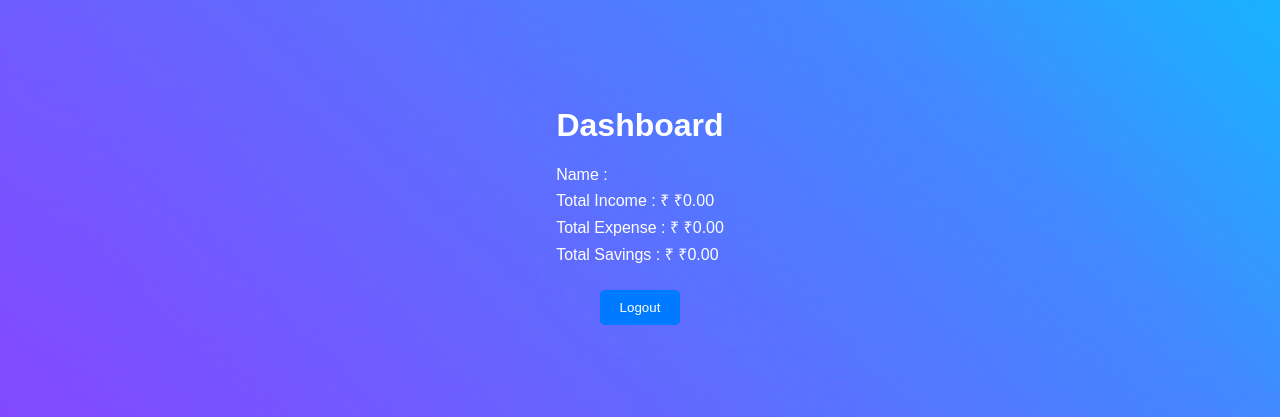
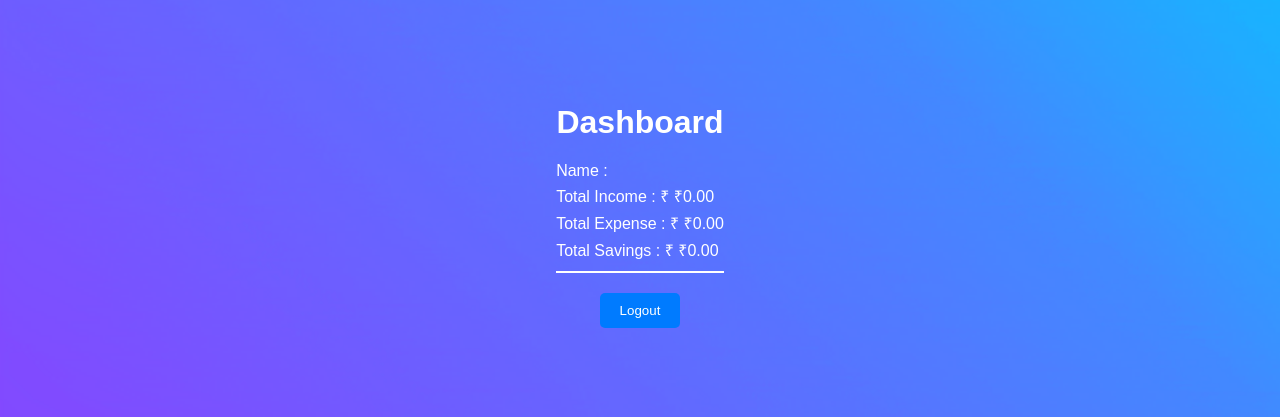
Before and after one commit to ArunKBiju/Expense-Tracker, a PHP site: page /dashboard.html in a window 1280 px wide. Shown: the part 184-601 px from the top of the page. Run offline with PHP 8.4, Linux system fonts and the light colour scheme.

Commit message:
Update dashboard.css

```diff
--- a/dashboard.css
+++ b/dashboard.css
@@ -26,6 +26,8 @@ h1 {
 .info {
     margin-top: 20px;
     text-align: left;
+    border-bottom: 0.7mm solid white; /* Add this line */
+    padding-bottom: 5px; /* Optional: Adjust spacing */
 }
 
 .info p {
```
